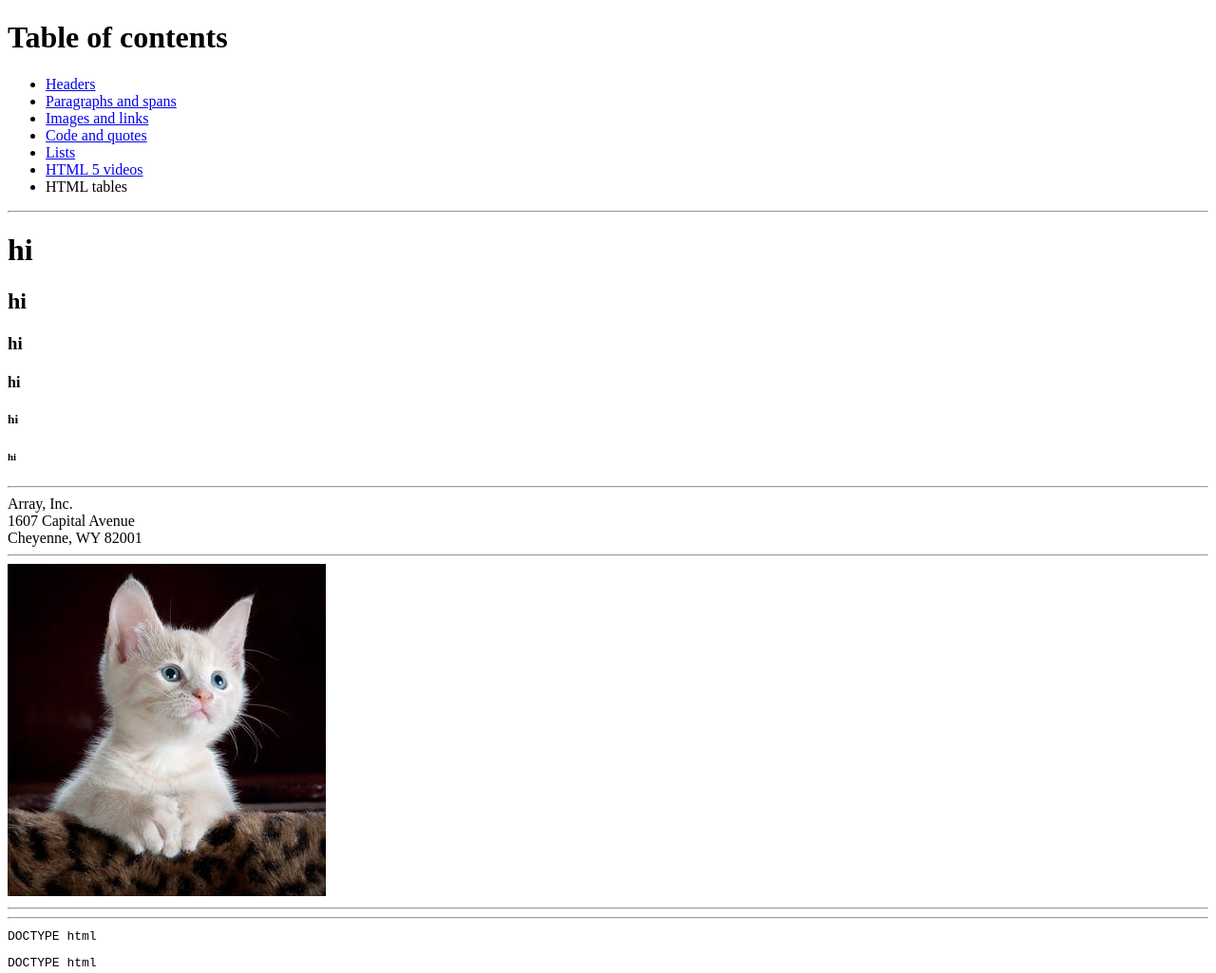
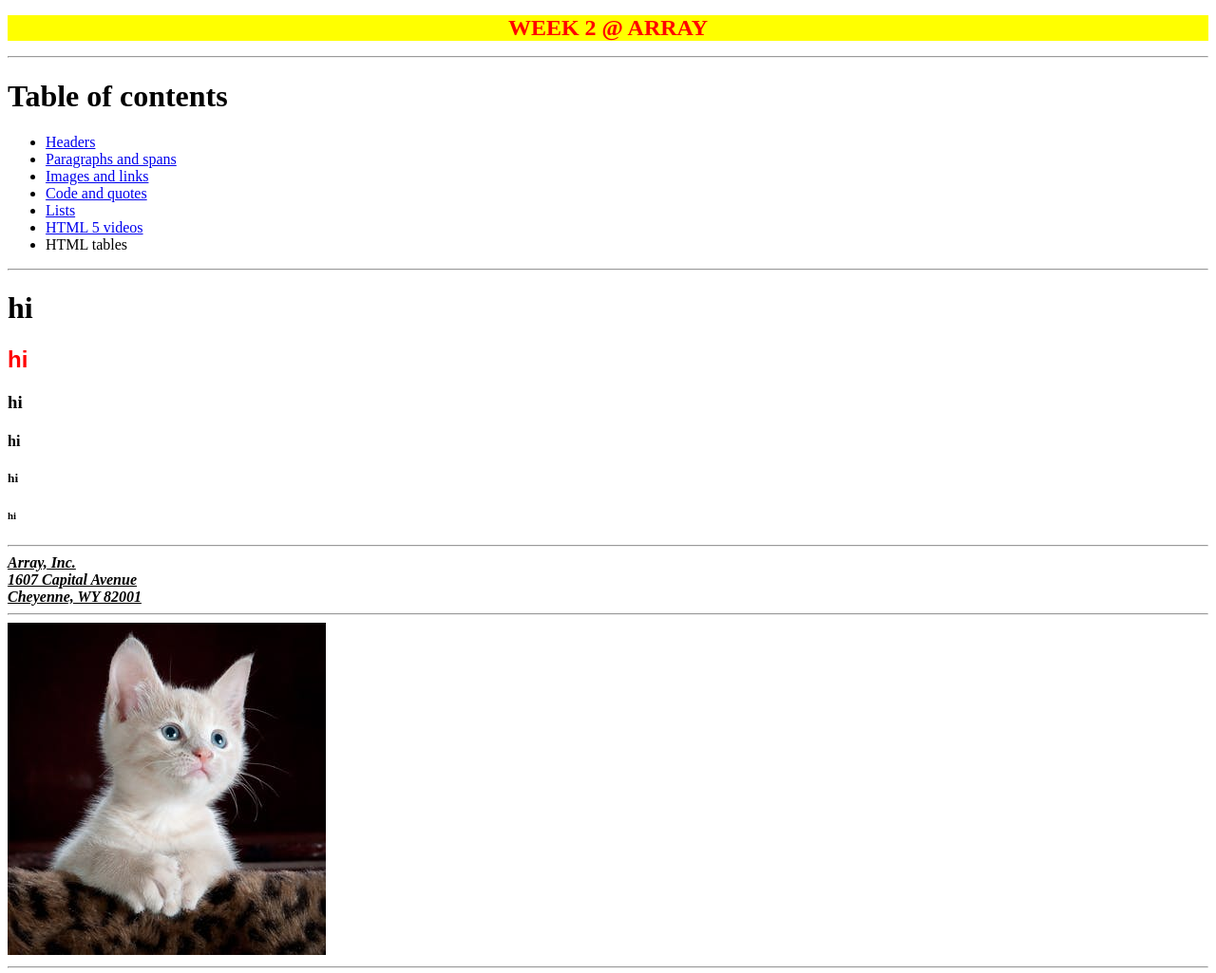
Before and after one commit to Scorpio78bd/week2, a plain HTML site: page index.html in a window 1280 px wide. Shown: the top 1025 px of the page at 95% size. Drawn offline with Linux system fonts and the light colour scheme.

Commit message:
finish week 2

```diff
--- a/index.html
+++ b/index.html
@@ -3,9 +3,12 @@
   <head>
     <meta charset="utf-8">
     <title>Week 2</title>
+    <link rel="stylesheet" href="stylesheets/master-min.css" type="text/css">
   </head>
   <body>
 
+    <h1 id=titleHeader>Week 2 @ Array</h1>
+<hr>
 <h1>Table of contents</h1>
 <ul>
   <li><a href="#headers">Headers</a></li>
--- /dev/null
+++ b/stylesheets/boxmodel-min.css
@@ -0,0 +1 @@
+body{height:100vh;width:100vw}div{height:70px;width:70px}#box{height:auto;padding:10px}.roundedRect{border-radius:5px}.bckBlue{background-color:blue}.bckRed{background-color:red}.slimBorder{border:solid 3px black}.boxSizing{-webkit-box-sizing:border-box;box-sizing:border-box}
--- /dev/null
+++ b/stylesheets/css/boxmodel.css
@@ -0,0 +1,37 @@
+/* CSS BOX MODEL CSS FILE */
+
+body{
+  height: 100vh;
+  width: 100vw;
+
+}
+
+div{
+  height: 70px;
+  width: 70px;
+}
+
+#box{
+  height: auto;
+  padding: 10px;
+}
+
+.roundedRect{
+  border-radius: 5px;
+}
+
+.bckBlue{
+  background-color: blue;
+}
+
+.bckRed{
+  background-color: red;
+}
+
+.slimBorder{
+  border: solid 3px black;
+}
+
+.boxSizing{
+  box-sizing: border-box;
+}
--- /dev/null
+++ b/stylesheets/css/master.css
@@ -0,0 +1,24 @@
+/* *** MASTER CSS FILE *** */
+
+body{
+
+}
+
+span{
+  font-weight: bold;
+  font-style: italic;
+  text-decoration: underline;
+
+}
+#titleHeader{
+  text-align: center;
+  text-transform: uppercase;
+  font-size: 1.5em;
+  color: red;
+  background-color: yellow;
+
+}
+h2{
+  font-family: sans-serif;
+  color: red;
+}
--- /dev/null
+++ b/stylesheets/master-min.css
@@ -0,0 +1 @@
+span{font-weight:bold;font-style:italic;text-decoration:underline}#titleHeader{text-align:center;text-transform:uppercase;font-size:1.5em;color:red;background-color:yellow}h2{font-family:sans-serif;color:red}
```
Also changed, not shown: cssBoxModel.html (added, +17 -0 lines), 2 other files.
